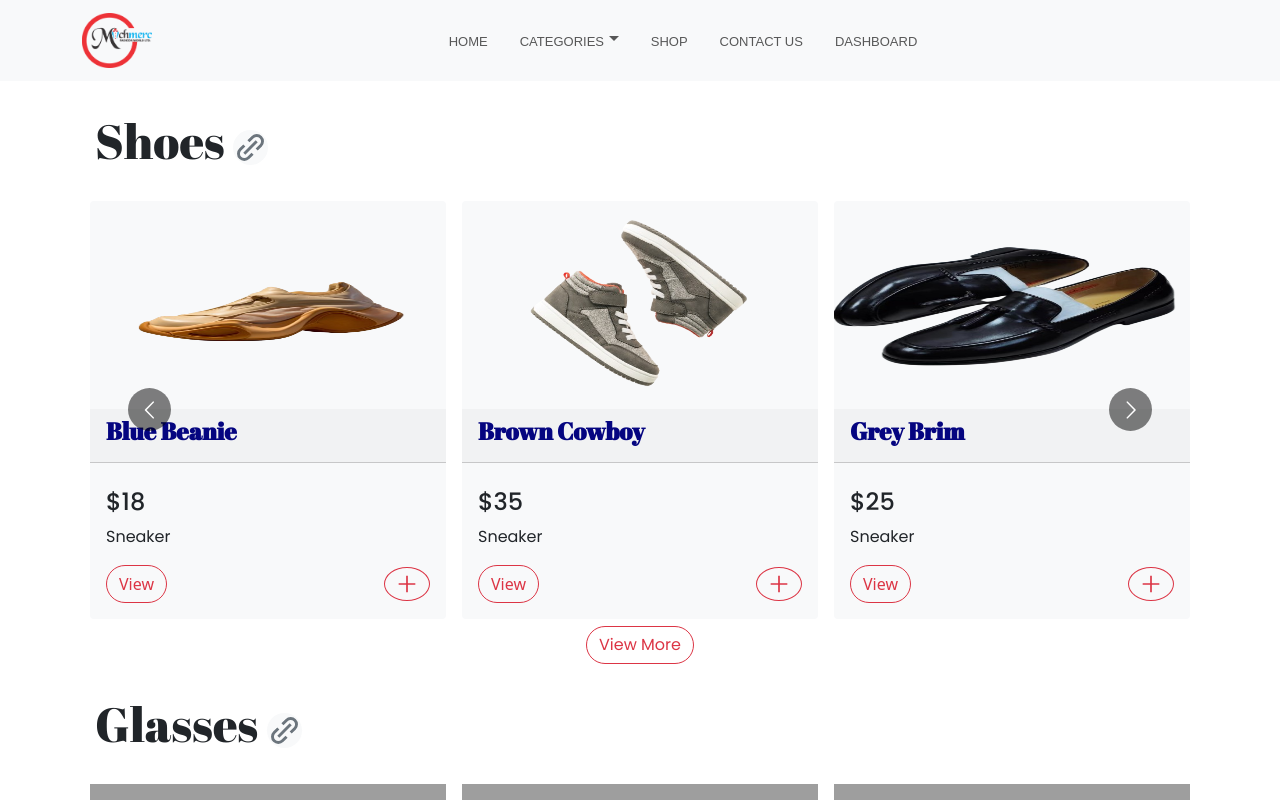
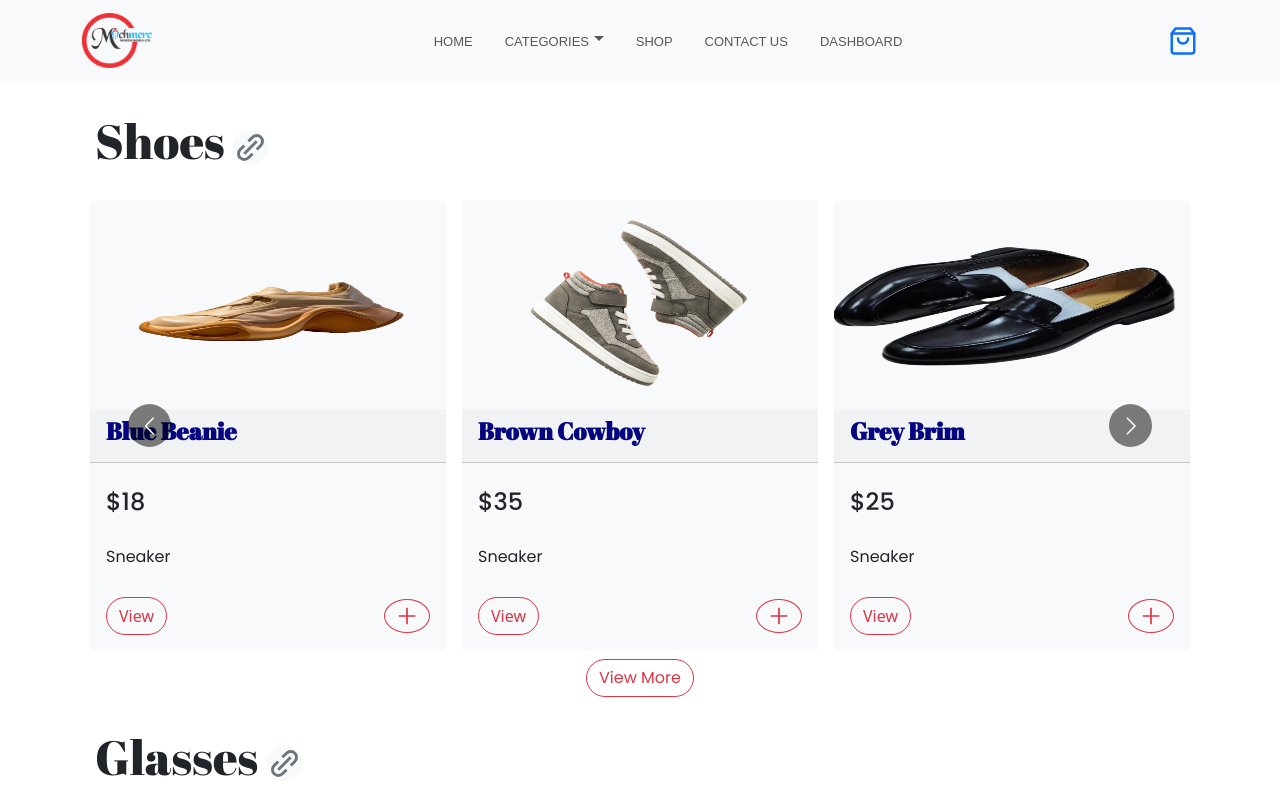
Before and after one commit to joshuaodunbaku/mich-merc-fashion-frontend, a React (Vite) app: page /shop in a window 1280 px wide. Shown: the top 800 px of the page. Built offline with nearby package versions, Linux system fonts and the light colour scheme; grey boxes are pictures that could not be loaded.

Commit message:
edits and added checkout.jsx

```diff
--- a/src/App.jsx
+++ b/src/App.jsx
@@ -10,6 +10,8 @@ import Orders from "./Routes/Orders";
 import ChangePw from "./Routes/ChangePw";
 import ViewItemsDetails from "./Routes/ViewItemsDetails";
 import Test from "./Routes/Test";
+import Cart from "./Routes/Cart";
+import Checkout from "./Routes/Checkout";
 // import KiddiesHome from "../../kiddies-and-me/src/Routes/Home"
 
 function App() {
@@ -19,8 +21,13 @@ function App() {
 				<Route index path={"/"} element={<Home />} />
 				<Route path="/about" element={<Home />} />
 				<Route path="/product" element={<Product />} />
+				{/* Cart */}
+				<Route path="/cart" element={<Cart />} />
+				<Route path="/cart/checkout" element={<Checkout />} />
+				{/* Shop */}
 				<Route path="/shop" element={<Shop />} />
 				<Route path="/shop/:category" element={<Category />} />
+				{/* Dashboard */}
 				<Route path="/dashboard" element={<Dashboard />} />
 				<Route path="/dashboard/view-items" element={<ViewItems />} />
 				<Route
@@ -30,6 +37,7 @@ function App() {
 				<Route path="/dashboard/create-items" element={<CreateItems />} />
 				<Route path="/dashboard/orders" element={<Orders />} />
 				<Route path="/dashboard/change-pw" element={<ChangePw />} />
+
 				<Route path="/test" element={<Test />} />
 			</Routes>
 		</>
--- a/src/Components/Navbar.jsx
+++ b/src/Components/Navbar.jsx
@@ -2,6 +2,7 @@ import React from "react";
 import { Container, Dropdown, DropdownButton, Nav, Navbar } from "react-bootstrap";
 import IMAGES from "../images/images";
 import { Link, useNavigate } from "react-router-dom";
+import { LuShoppingBag } from "react-icons/lu";
 
 const NavBar = () => {
 	const navigate = useNavigate();
@@ -90,6 +91,9 @@ const NavBar = () => {
 								DASHBOARD
 							</Link>
 						</Nav>
+						<Link to={"/cart"}>
+							<LuShoppingBag size={30} />
+						</Link>
 					</Navbar.Collapse>
 				</Container>
 			</Navbar>
--- a/src/Components/ProductCard.jsx
+++ b/src/Components/ProductCard.jsx
@@ -18,7 +18,10 @@ const ProductCard = ({ productInfo }) => {
 	return (
 		<Wrapper>
 			<div>
-				<Card className="gap-2 m-2 border-0 rounded-1 bg-light">
+				<Card
+					style={{ height: "450px" }}
+					className="gap-2 m-2 border-0 rounded-1 bg-light"
+				>
 					<Card.Img
 						className="rounded-0"
 						variant="top"
@@ -30,7 +33,7 @@ const ProductCard = ({ productInfo }) => {
 							{name}
 						</h4>
 					</Card.Header>
-					<Card.Body className="">
+					<Card.Body className="d-flex flex-column justify-content-between">
 						<Card.Title className="">
 							<h4>
 								<span>${price}</span>
--- /dev/null
+++ b/src/Routes/Checkout.jsx
@@ -0,0 +1,7 @@
+import React from "react";
+
+const Checkout = () => {
+	return <div>Checkout</div>;
+};
+
+export default Checkout;
```
